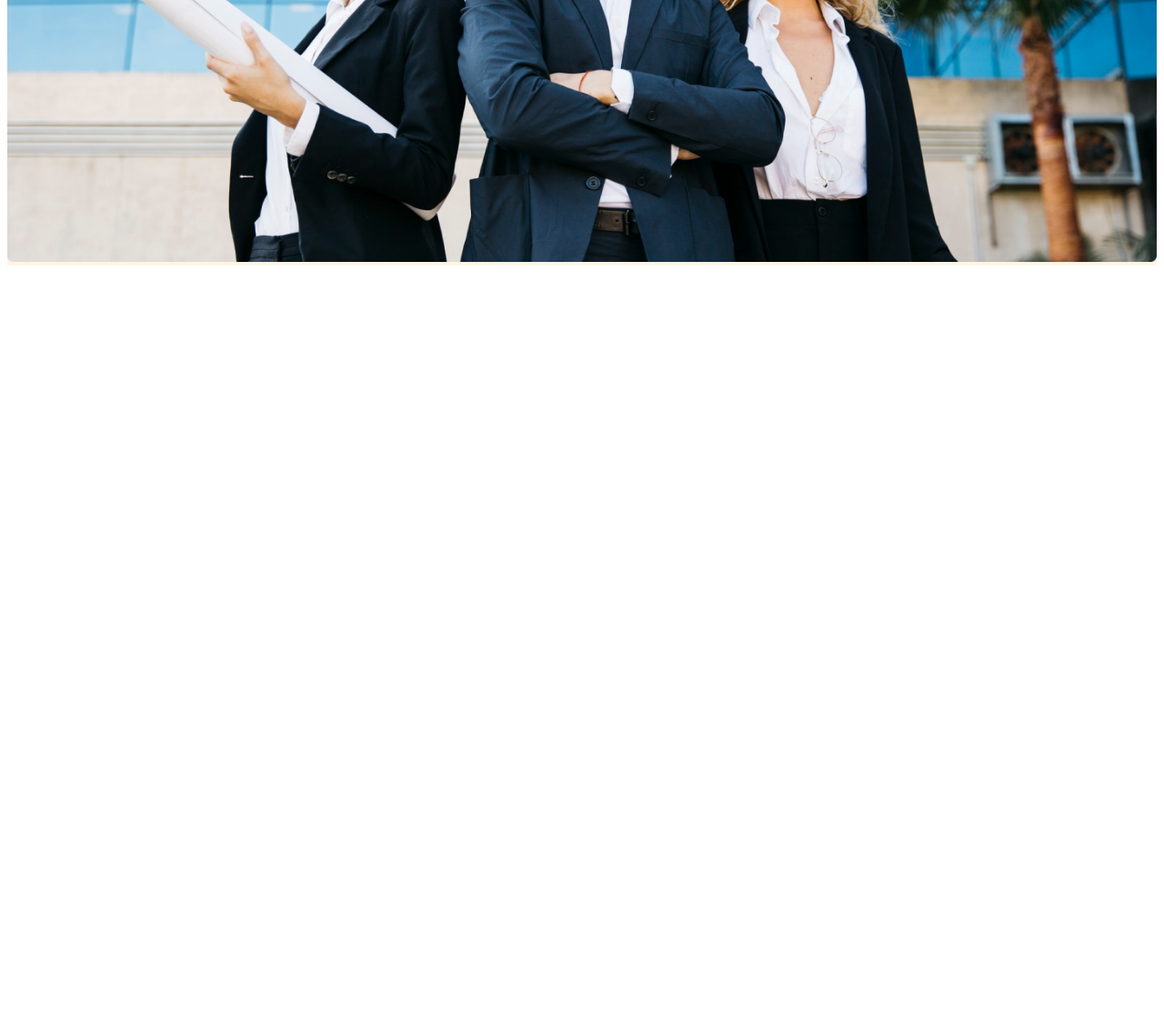
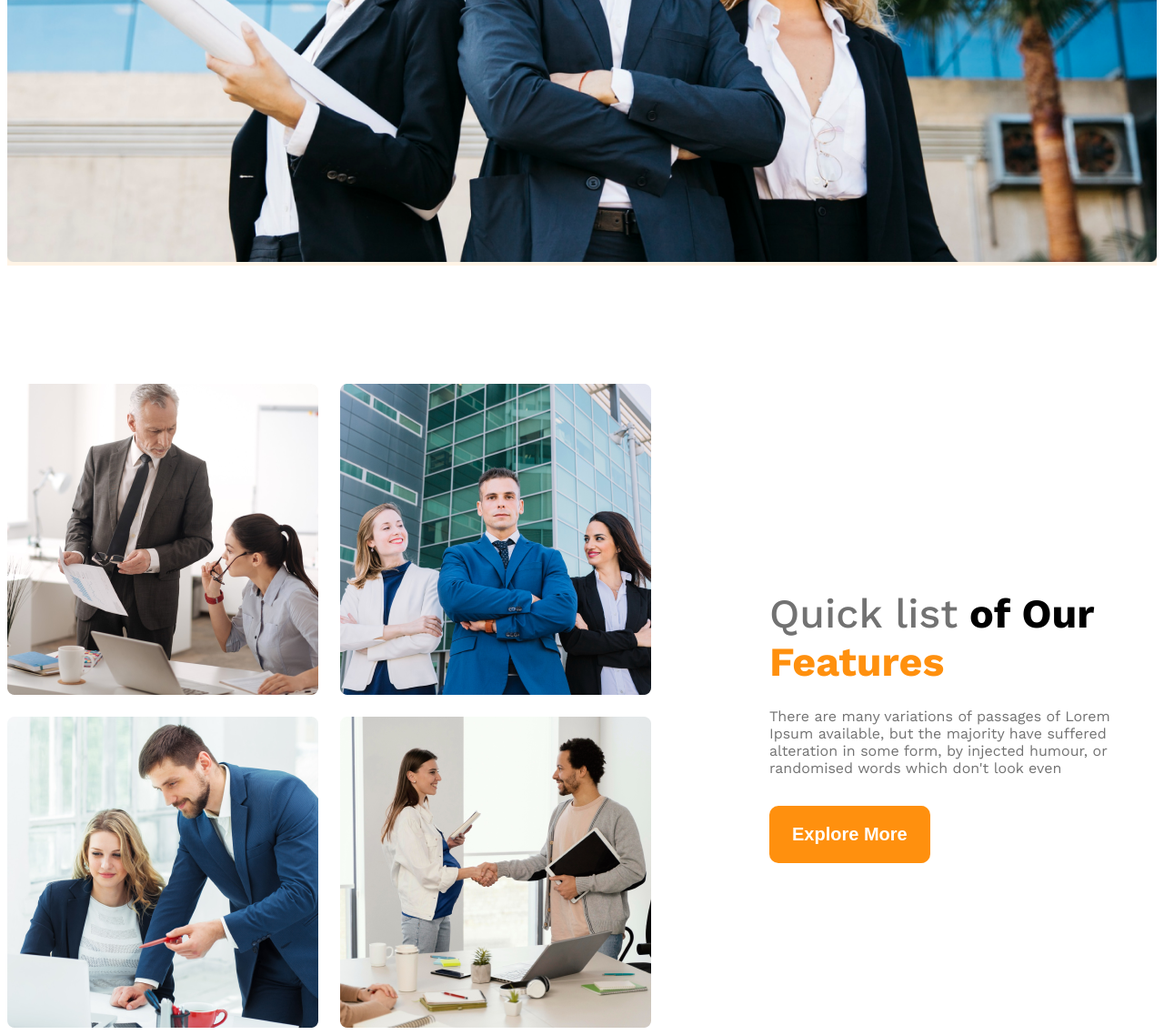
Before and after one commit to shahnajmunny/g3-architects-website, a plain HTML site: page index.html in a window 1280 px wide. Shown: the part 866-2004 px from the top of the page at 91% size. Before the commit the page ends 1166 px from the top, so only its background shows below. Drawn offline with nearby package versions, Linux system fonts and the light colour scheme.

Commit message:
added team and feature section

```diff
--- a/index.html
+++ b/index.html
@@ -28,7 +28,19 @@
         </div>
     </header>
     <main>
-
+        <section class="teams display-flex">
+            <div class="team-images">
+                <img src="images/team1.png" alt="">
+                <img src="images/team2.png" alt="">
+                <img src="images/team3.png" alt="">
+                <img src="images/team4.png" alt="">
+            </div>
+            <div class="features">
+                <h3 class="feature-title"><span id="quick-list" class="text-light-gray">Quick list</span> <span id="of-our">of Our</span> <span class="text-primary">Features</span></h3>
+                <p class="feature-description text-light-gray">There are many variations of passages of Lorem Ipsum available, but the majority have suffered alteration in some form, by injected humour, or randomised words which don't look even</p>
+                <button class="btn-primary">Explore More</button>
+            </div>
+        </section>
     </main>
     <footer>
 
--- a/styles/architects.css
+++ b/styles/architects.css
@@ -10,6 +10,10 @@
 /* shared styles */
     .display-flex{
         display: flex;
+    }
+
+    .text-primary{
+        color: #FF900E;
     }
 
     /* dark 02 */
@@ -34,6 +38,15 @@
         font-size: 1.25rem;
         border-radius: 10px;
         border: none;
+    }
+
+    main{
+        max-width: 1440px;
+        margin: 0 auto;
+    }
+
+    main > section{
+        margin-top: 130px;
     }
 /* header styles */
 
@@ -81,9 +94,59 @@
     width: 100%;
 }
 
+/* team and features styles */
+.teams{
+    align-items: center;
+}
+
+.team-images{
+    display: grid;
+    grid-template-columns: repeat(2, 1fr);
+    gap: 24px;
+}
+
+.features{
+    margin-left: 130px;
+    max-width: 535px;
+}
+
+.feature-title{
+    font-size: 2.8rem;
+    font-weight: bold;
+    margin-bottom: 24px;
+}
+
+.feature-description{
+    margin-bottom: 32px;
+}
+
+#quick-list{
+    font-weight: 500;
+}
+
 /* responsive media query */
 @media screen and (max-width: 576px) {
-    .navbar, .nav-links{
+    .navbar,
+    .nav-links,
+    .teams{
         flex-direction: column;
     }
+
+    .team-images{
+        grid-template-columns: repeat(1, 1fr);
+    }
+
+    .features{
+        margin-left: 20px;
+    }
 }
+
+/* medium size device */
+@media screen and (min-width: 577px) and (max-width: 992px) {
+    .teams{
+        flex-direction: column;
+    }
+    .features{
+        margin: 50px auto;
+    }
+}
```
